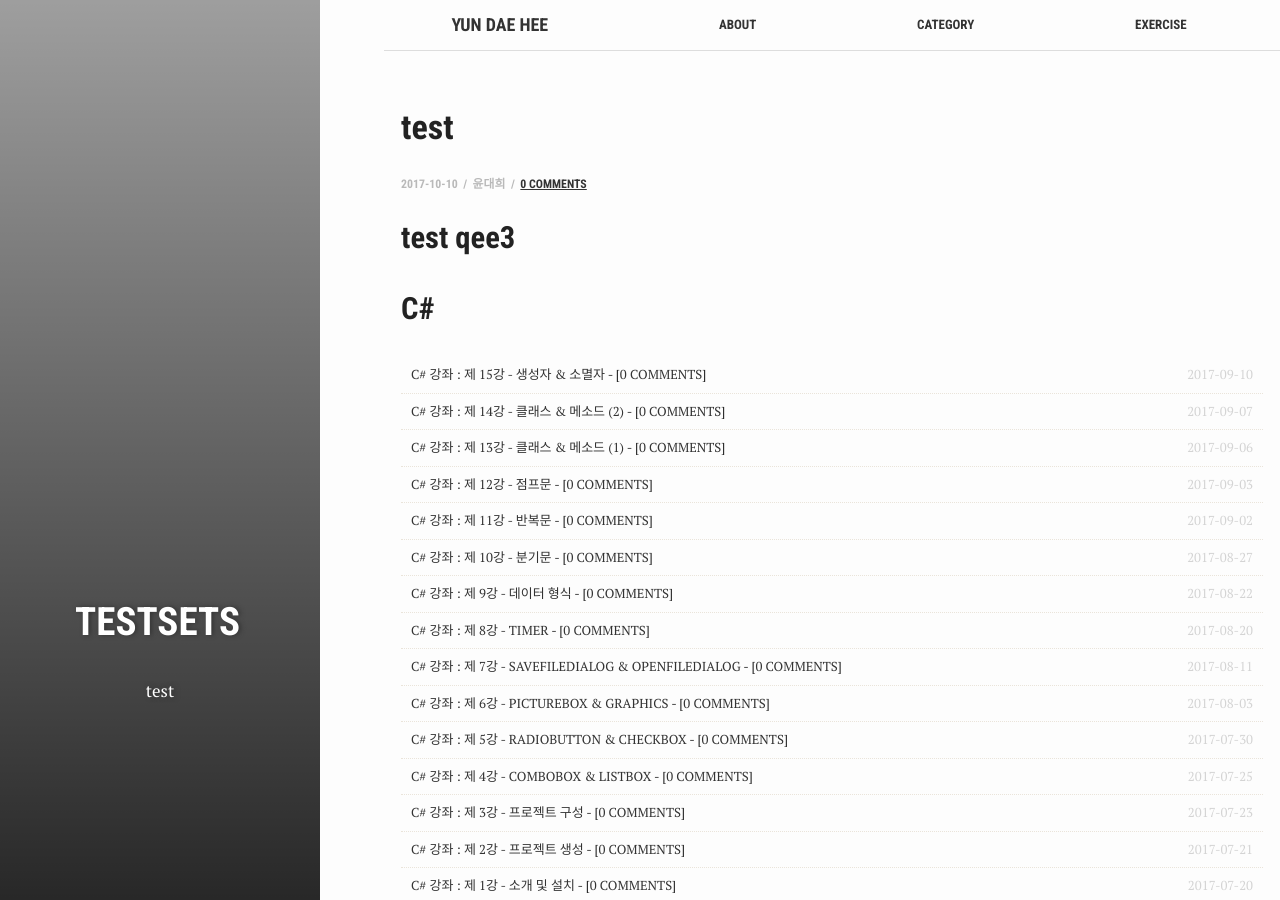
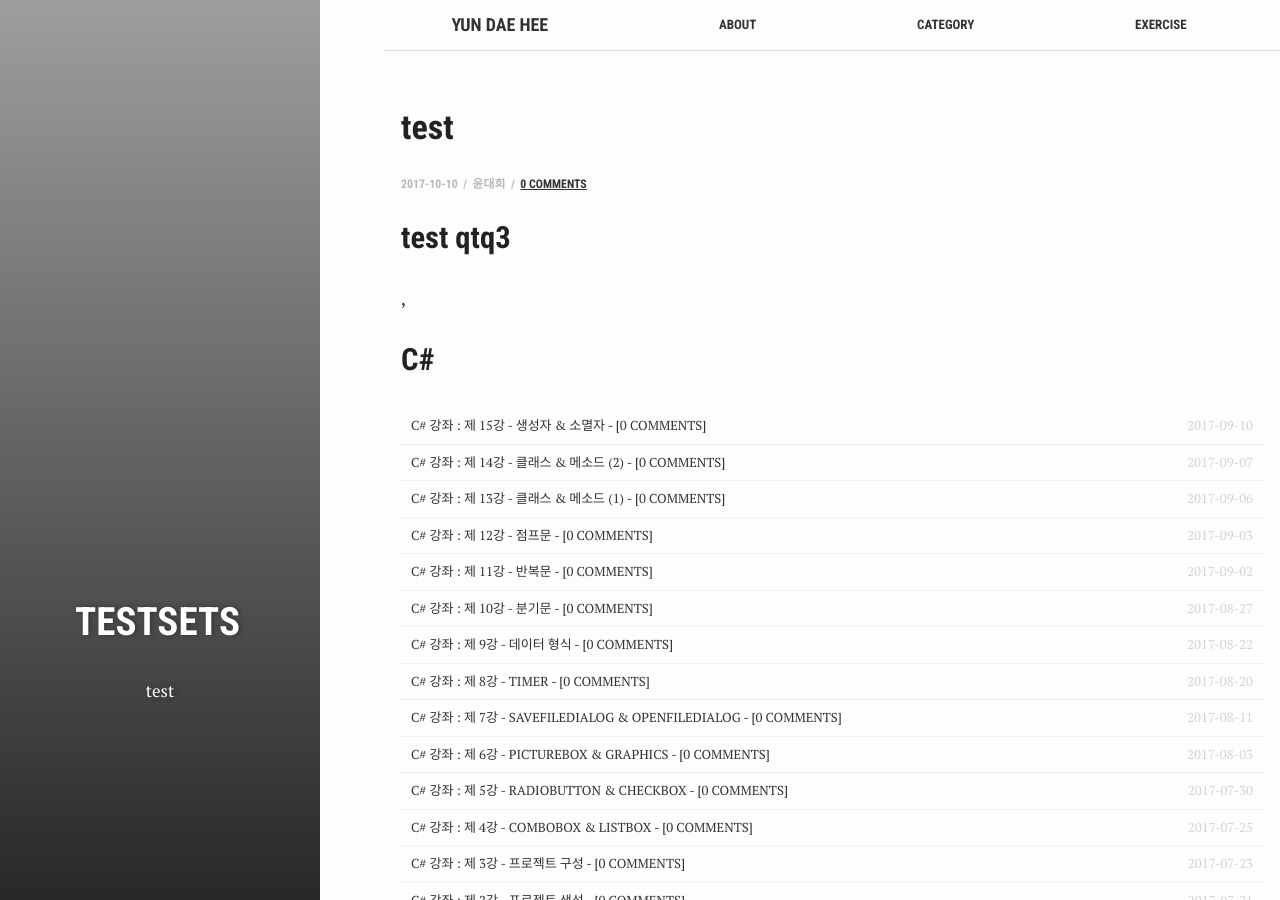
Before and after one commit to test076923/test076923.github.io, a Jekyll site: the page built from _posts/2017-10-10-ssstest.md, in a window 1280 px wide and 900 px high. Built offline with Jekyll 4.4.1, drawn with Linux system fonts in a browser that asks for light colours; comment, search, counter and statistics services are not loaded.

Commit message:
Update 2017-10-10-ssstest.md

```diff
--- a/_posts/2017-10-10-ssstest.md
+++ b/_posts/2017-10-10-ssstest.md
@@ -11,13 +11,14 @@ tags: ['testsets']
 author: 윤대희
 ---
 
-## test qee3 ##
+## test qtq3 ##
 
 {% for category in site.categories %}
     {% assign cate = category | first %}
 
 {% endfor %}
 
+{{ cate[0] }}, {{ cate[1] }}
 
 {% for tag in site.tags %}
   {% assign t = tag | first %}
```
